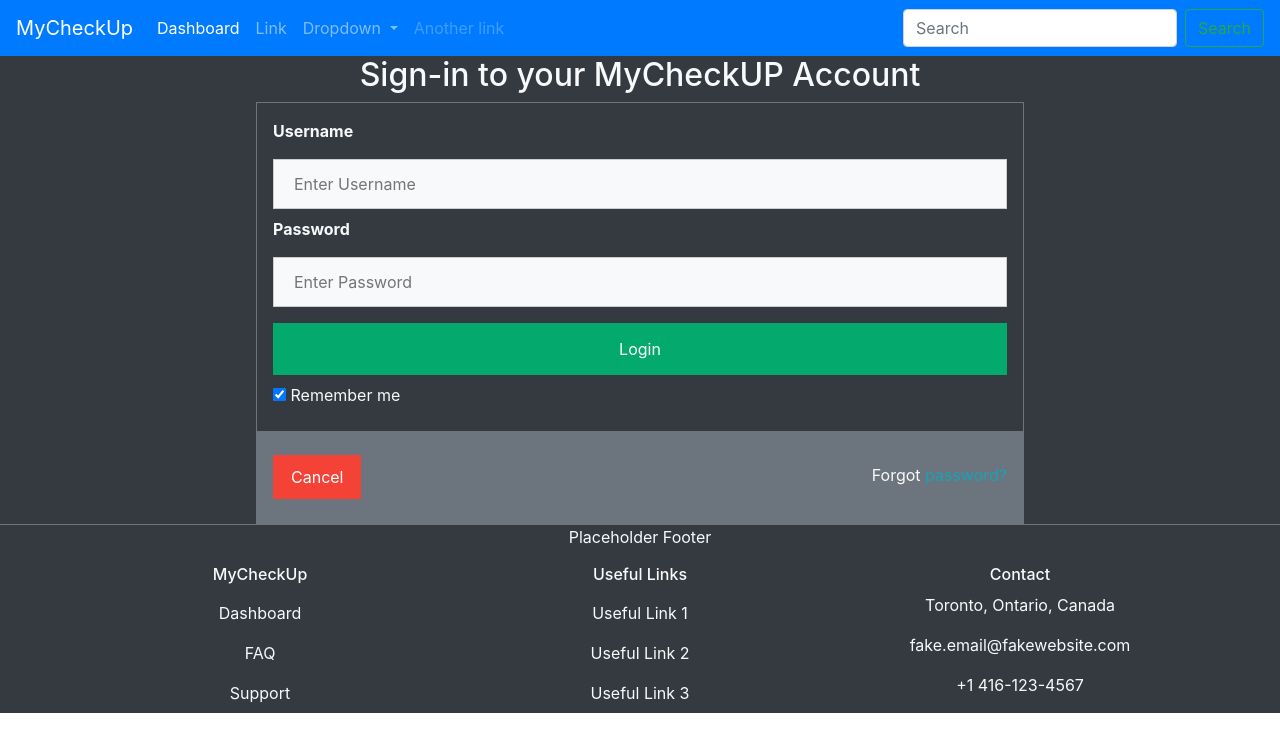
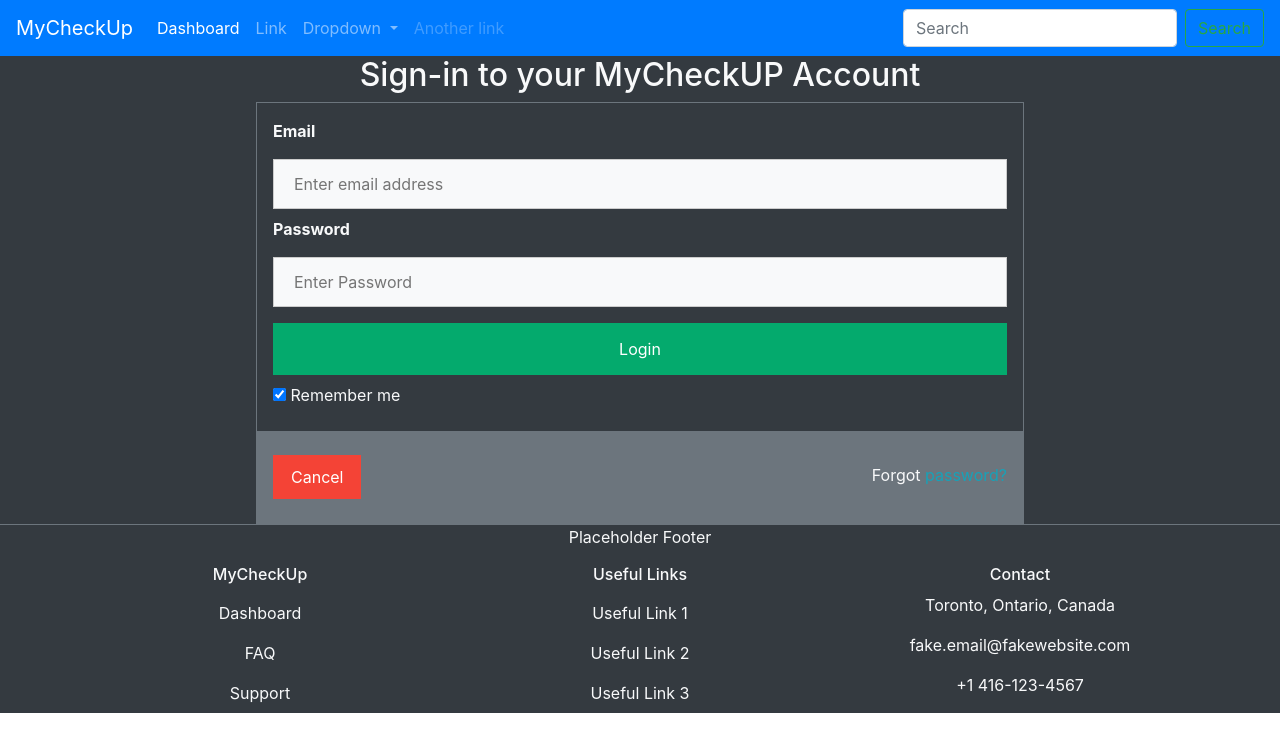
Before and after one commit to alexsam29/MyCheckUp, an Angular app in the folder MyCheckUp/: page /signin in a window 1280 px wide. Shown: the top 752 px of the page. Built offline with nearby package versions, Linux system fonts and the light colour scheme.

Commit message:
Sign-in form makes call to authenticator service

```diff
--- a/MyCheckUp/src/app/app.module.ts
+++ b/MyCheckUp/src/app/app.module.ts
@@ -9,6 +9,8 @@ import { DashboardComponent } from './dashboard/dashboard.component';
 import { CreateAccountComponent } from './create-account/create-account.component';
 import { HeaderComponent } from './header/header.component';
 import { FooterComponent } from './footer/footer.component';
+import { FormsModule } from '@angular/forms';
+import { HttpClientModule } from '@angular/common/http';
 
 @NgModule({
   declarations: [
@@ -22,7 +24,9 @@ import { FooterComponent } from './footer/footer.component';
   ],
   imports: [
     BrowserModule,
-    AppRoutingModule
+    AppRoutingModule,
+    FormsModule,
+    HttpClientModule
   ],
   providers: [],
   bootstrap: [AppComponent]
--- a/MyCheckUp/src/app/sign-in/sign-in.component.css
+++ b/MyCheckUp/src/app/sign-in/sign-in.component.css
@@ -7,7 +7,7 @@ form {
 }
 
 /* Full-width inputs */
-input[type="text"],
+input[type="email"],
 input[type="password"] {
   width: 100%;
   padding: 12px 20px;
--- a/MyCheckUp/src/app/sign-in/sign-in.component.html
+++ b/MyCheckUp/src/app/sign-in/sign-in.component.html
@@ -2,25 +2,23 @@
   <div class="text-light text-center">
     <h2>Sign-in to your MyCheckUP Account</h2>
   </div>
-  <form class="border border-secondary border-5" action="#" method="post">
+
+  <div *ngIf="loginFail" class="alert alert-danger" role="alert">
+    An error occured! Unable to login at this time
+  </div>
+
+  <div *ngIf="loginSuccess" class="alert alert-danger" role="alert">
+    Success you are logged in!
+  </div>
+
+  <form ngNativeValidate #loginForm="ngForm" (ngSubmit)="onSubmit(loginForm)" class="border border-secondary border-5"
+    action="#" method="post">
     <div class="container">
-      <label class="text-light" for="uname"><b>Username</b></label>
-      <input
-        class="bg-light"
-        type="text"
-        placeholder="Enter Username"
-        name="uname"
-        required
-      />
+      <label class="text-light" for="uname"><b>Email</b></label>
+      <input ngModel class="bg-light" type="email" placeholder="Enter email address" name="email" required />
 
       <label class="text-light" for="psw"><b>Password</b></label>
-      <input
-        class="bg-light"
-        type="password"
-        placeholder="Enter Password"
-        name="psw"
-        required
-      />
+      <input ngModel class="bg-light" type="password" placeholder="Enter Password" name="psw" required />
 
       <button type="submit">Login</button>
       <label class="text-light">
@@ -29,10 +27,8 @@
     </div>
 
     <div class="container bg-secondary text-light">
-      <button  routerLink="/" routerLinkActive="active" type="button" class="cancelbtn">Cancel</button>
-      <span class="psw"
-        >Forgot <a href="#" class="text-info">password?</a></span
-      >
+      <button routerLink="/" routerLinkActive="active" type="button" class="cancelbtn">Cancel</button>
+      <span class="psw">Forgot <a href="#" class="text-info">password?</a></span>
     </div>
   </form>
 </div>
--- a/MyCheckUp/src/app/sign-in/sign-in.component.ts
+++ b/MyCheckUp/src/app/sign-in/sign-in.component.ts
@@ -1,15 +1,32 @@
 import { Component, OnInit } from '@angular/core';
+import { NgForm } from '@angular/forms';
+import { Subject } from 'rxjs';
+import { AuthenticationService } from '../services/authentication.service';
 
 @Component({
   selector: 'app-sign-in',
   templateUrl: './sign-in.component.html',
-  styleUrls: ['./sign-in.component.css']
+  styleUrls: ['./sign-in.component.css'],
 })
 export class SignInComponent implements OnInit {
+  loginSuccess: boolean = false;
+  loginFail: boolean = false;
+  constructor(private authenticationService: AuthenticationService) {}
 
-  constructor() { }
+  ngOnInit(): void {}
 
-  ngOnInit(): void {
+  onSubmit(form: NgForm) {
+    if (form.valid) {
+      this.authenticationService
+        .login(form.value.email, form.value.psw)
+        .subscribe(
+          (data) => {
+            this.loginSuccess = true;
+          },
+          (err) => {
+            this.loginFail = true;
+          }
+        );
+    }
   }
-
 }
```
